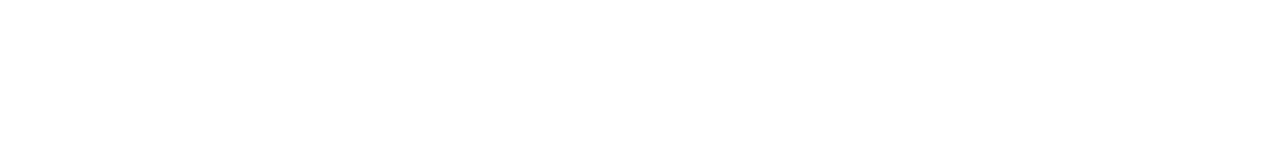
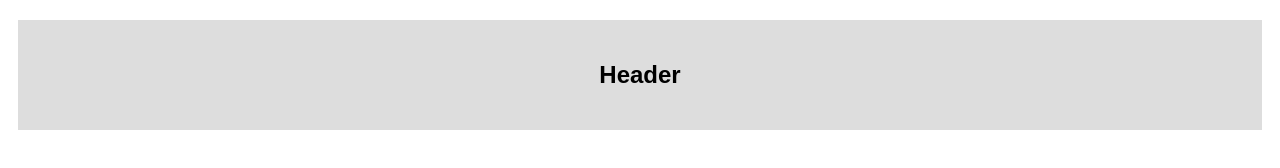
Before and after one commit to aasadlion/css-assignment-1, a plain HTML site: page index.html in a window 1280 px wide. Drawn offline with Linux system fonts and the light colour scheme.

Commit message:
Header complete

```diff
--- a/index.html
+++ b/index.html
@@ -7,7 +7,7 @@
   </head>
   <body>
     <div>
-      <div id="header"></div>
+      <div id="header"><h2>Header</h2></div>
       <div id="navMenu"></div>
       <div id="mainContent"></div>
       <div id="footer"></div>
--- a/style.css
+++ b/style.css
@@ -0,0 +1,18 @@
+
+body{
+font-family:  sans-serif;
+
+
+}
+#header{
+
+    margin: 20px 10px 15px 10px;
+display: flex;
+justify-content: center;
+align-items: center;
+height: 110px;
+
+
+background-color: rgb(221, 221, 221);
+
+}
```
